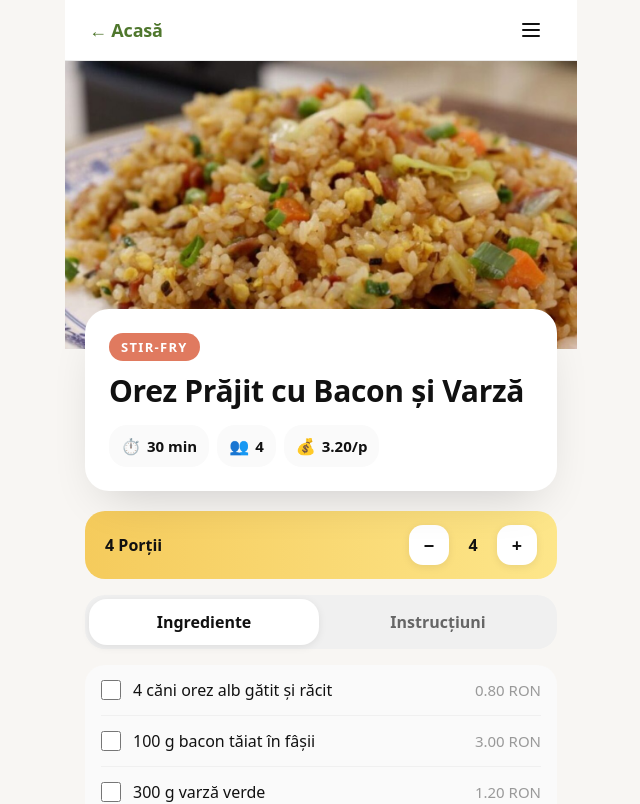
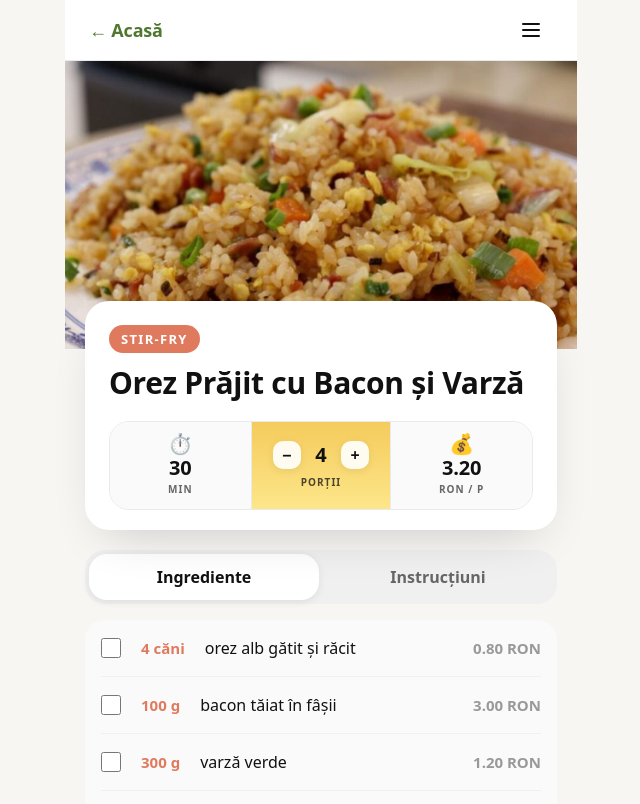
Before and after one commit to psticea/cookingbook, a React (Vite) app: page /cookingbook/recipe/bacon-cabbage-fried-rice in a window 1280 px wide. Shown: the top 804 px of the page, without its empty margins (319-959 px from the left). Built offline with nearby package versions, Linux system fonts and the light colour scheme.

Commit message:
refactor: enhance IngredientList and RecipePage layout; improve quantity display and styling

```diff
--- a/src/components/IngredientList.tsx
+++ b/src/components/IngredientList.tsx
@@ -68,12 +68,12 @@ export const IngredientList: React.FC<IngredientListProps> = ({
   }, [ingredients, currentServings, servings, language]);
 
   return (
-    <div className="bg-card-2-light dark:bg-card-2-dark rounded-2xl px-4 divide-y divide-line-2-light dark:divide-line-2-dark">
+    <div className="bg-card-2-light dark:bg-card-2-dark rounded-2xl px-3 sm:px-4 divide-y divide-line-2-light dark:divide-line-2-dark">
       {ingredients.map((item, index) => {
         if (isSection(item)) {
           return (
             <div key={index} className="pt-4 pb-2 first:pt-3">
-              <h3 className="font-display text-lg font-bold text-ink-light dark:text-ink-dark">
+              <h3 className="font-display text-base font-bold text-ink-light dark:text-ink-dark tracking-tight">
                 {item.section[language]}
               </h3>
             </div>
@@ -94,6 +94,18 @@ export const IngredientList: React.FC<IngredientListProps> = ({
                 onChange={() => toggleIngredient(index)}
                 className="ingredient-checkbox"
               />
+
+              {/* Quantity badge — colored, fixed width, tabular */}
+              <span
+                className={`flex-none inline-flex items-center justify-center min-w-[3.25rem] px-2 py-1 rounded-lg text-sm font-bold tabular-nums ${
+                  isChecked
+                    ? 'bg-card-3-light dark:bg-card-3-dark text-ink-soft-light dark:text-ink-soft-dark line-through'
+                    : 'bg-brand-warm/12 text-brand-warm dark:bg-brand-warm/20'
+                }`}
+              >
+                {getScaledQuantity(item.quantity)} {item.unit[language]}
+              </span>
+
               <span
                 className={`flex-1 text-base ${
                   isChecked
@@ -101,9 +113,10 @@ export const IngredientList: React.FC<IngredientListProps> = ({
                     : 'text-ink-light dark:text-ink-dark'
                 }`}
               >
-                {getScaledQuantity(item.quantity)} {item.unit[language]} {item.name[language]}
+                {item.name[language]}
               </span>
-              <span className="text-sm text-ink-soft-light dark:text-ink-soft-dark tabular-nums">
+
+              <span className="text-sm font-semibold text-ink-soft-light dark:text-ink-soft-dark tabular-nums whitespace-nowrap">
                 {formatPrice(ingredientCost.costPerRecipe)}
               </span>
             </label>
--- a/src/pages/RecipePage.tsx
+++ b/src/pages/RecipePage.tsx
@@ -156,9 +156,9 @@ const RecipePage: React.FC = () => {
           />
         </div>
 
-        {/* Overlay metadata card (Card Stack signature) */}
-        <div className="relative -mt-10 px-3 sm:px-5 z-10">
-          <div className="bg-card-light dark:bg-card-dark rounded-3xl shadow-overlay dark:shadow-overlay-dark px-5 py-5 sm:px-6 sm:py-6">
+        {/* Overlay card — title + category */}
+        <div className="relative -mt-12 px-3 sm:px-5 z-10">
+          <div className="bg-card-light dark:bg-card-dark rounded-3xl shadow-overlay dark:shadow-overlay-dark px-5 pt-5 pb-4 sm:px-6 sm:pt-6 sm:pb-5">
             <span className="inline-block bg-brand-warm text-white text-xs font-bold tracking-[0.1em] uppercase px-3 py-1 rounded-full">
               {(() => {
                 const cat = categories.find((c) => c.id === recipe.category);
@@ -169,19 +169,59 @@ const RecipePage: React.FC = () => {
               <RecipeHeader recipe={recipe} />
             </div>
 
-            {/* Metadata chips */}
-            <div className="flex flex-wrap gap-2 mt-4">
-              <div className="inline-flex items-center gap-1.5 bg-card-2-light dark:bg-card-2-dark rounded-xl px-3 py-2 text-sm font-semibold text-ink-light dark:text-ink-dark">
-                <span className="text-base">⏱️</span>
-                {recipe.prepTime} {getTranslation('minutes', language).substring(0, 3)}
+            {/* Integrated stat strip — time | servings (with stepper) | price/serving */}
+            <div className="mt-5 grid grid-cols-3 rounded-2xl overflow-hidden border border-line-light dark:border-line-dark">
+              {/* Time */}
+              <div className="flex flex-col items-center justify-center py-3 px-2 bg-card-2-light dark:bg-card-2-dark">
+                <span className="text-xl leading-none mb-1">⏱️</span>
+                <span className="font-display text-xl font-bold text-ink-light dark:text-ink-dark leading-none">
+                  {recipe.prepTime}
+                </span>
+                <span className="text-[10px] font-bold tracking-[0.1em] uppercase text-ink-muted-light dark:text-ink-muted-dark mt-1">
+                  {getTranslation('minutes', language).substring(0, 3)}
+                </span>
               </div>
-              <div className="inline-flex items-center gap-1.5 bg-card-2-light dark:bg-card-2-dark rounded-xl px-3 py-2 text-sm font-semibold text-ink-light dark:text-ink-dark">
-                <span className="text-base">👥</span>
-                {servings}
+
+              {/* Servings with inline stepper */}
+              <div
+                className="flex flex-col items-center justify-center py-3 px-2 border-x border-line-light dark:border-line-dark"
+                style={{ background: 'linear-gradient(180deg, #f5cb5c 0%, #fde68a 100%)' }}
+              >
+                <div className="flex items-center gap-2.5 text-ink-light">
+                  <button
+                    onClick={handleDecrement}
+                    disabled={servings <= 1}
+                    className="w-7 h-7 flex items-center justify-center rounded-md bg-white/90 text-ink-light font-bold text-base shadow-card active:scale-95 transition-transform disabled:opacity-40"
+                    aria-label="Decrease servings"
+                  >
+                    −
+                  </button>
+                  <span className="font-display text-xl font-bold leading-none tabular-nums min-w-[1.25rem] text-center">
+                    {servings}
+                  </span>
+                  <button
+                    onClick={handleIncrement}
+                    disabled={servings >= 12}
+                    className="w-7 h-7 flex items-center justify-center rounded-md bg-white/90 text-ink-light font-bold text-base shadow-card active:scale-95 transition-transform disabled:opacity-40"
+                    aria-label="Increase servings"
+                  >
+                    +
+                  </button>
+                </div>
+                <span className="text-[10px] font-bold tracking-[0.1em] uppercase text-ink-light/75 mt-1.5">
+                  {getTranslation('servings', language)}
+                </span>
               </div>
-              <div className="inline-flex items-center gap-1.5 bg-card-2-light dark:bg-card-2-dark rounded-xl px-3 py-2 text-sm font-semibold text-ink-light dark:text-ink-dark">
-                <span className="text-base">💰</span>
-                {pricePerServing.toFixed(2)}/p
+
+              {/* Price per serving */}
+              <div className="flex flex-col items-center justify-center py-3 px-2 bg-card-2-light dark:bg-card-2-dark">
+                <span className="text-xl leading-none mb-1">💰</span>
+                <span className="font-display text-xl font-bold text-ink-light dark:text-ink-dark leading-none tabular-nums">
+                  {pricePerServing.toFixed(2)}
+                </span>
+                <span className="text-[10px] font-bold tracking-[0.1em] uppercase text-ink-muted-light dark:text-ink-muted-dark mt-1">
+                  RON / p
+                </span>
               </div>
             </div>
           </div>
@@ -189,35 +229,6 @@ const RecipePage: React.FC = () => {
 
         {/* Body sections — tight mobile padding so lists span near-full-width */}
         <div className="px-3 sm:px-5 pt-5 pb-8 space-y-4">
-          {/* Servings row */}
-          <div
-            className="flex items-center justify-between rounded-2xl px-4 py-3 sm:px-5 sm:py-3.5 text-ink-light"
-            style={{ background: 'linear-gradient(90deg, #f5cb5c 0%, #fde68a 100%)' }}
-          >
-            <span className="text-base font-semibold">
-              {servings} {getTranslation('servings', language)}
-            </span>
-            <div className="flex items-center gap-3">
-              <button
-                onClick={handleDecrement}
-                disabled={servings <= 1}
-                className="w-10 h-10 flex items-center justify-center rounded-lg bg-white text-ink-light font-bold text-lg shadow-card active:scale-95 transition-transform disabled:opacity-50"
-                aria-label="Decrease servings"
-              >
-                −
-              </button>
-              <span className="font-bold min-w-[1.5rem] text-center text-base">{servings}</span>
-              <button
-                onClick={handleIncrement}
-                disabled={servings >= 12}
-                className="w-10 h-10 flex items-center justify-center rounded-lg bg-white text-ink-light font-bold text-lg shadow-card active:scale-95 transition-transform disabled:opacity-50"
-                aria-label="Increase servings"
-              >
-                +
-              </button>
-            </div>
-          </div>
-
           {/* Tabs */}
           <div className="flex gap-1 bg-card-3-light dark:bg-card-3-dark rounded-2xl p-1">
             <button
```
Also changed, not shown: 1 other file (tests, documents, lock files or other folders).
